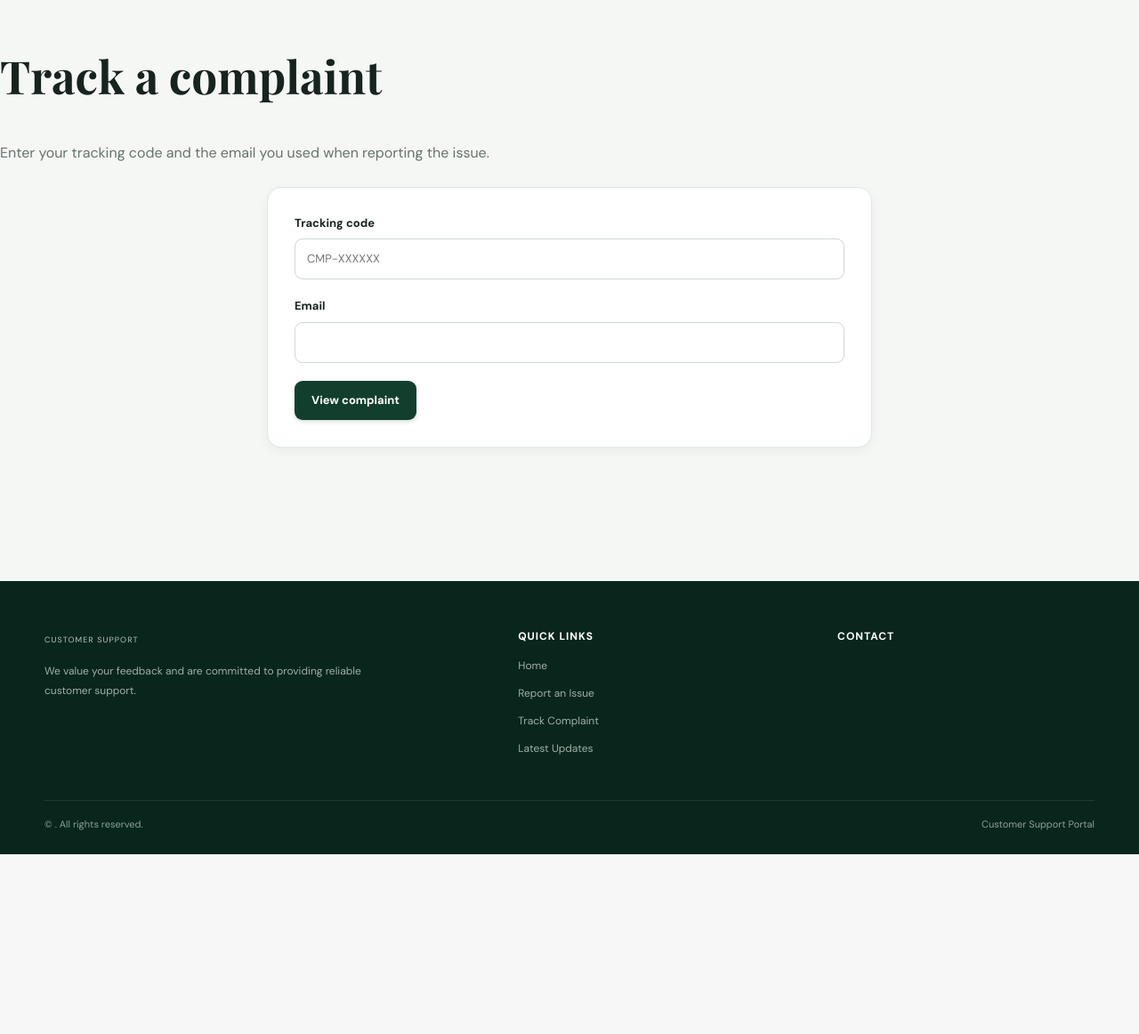
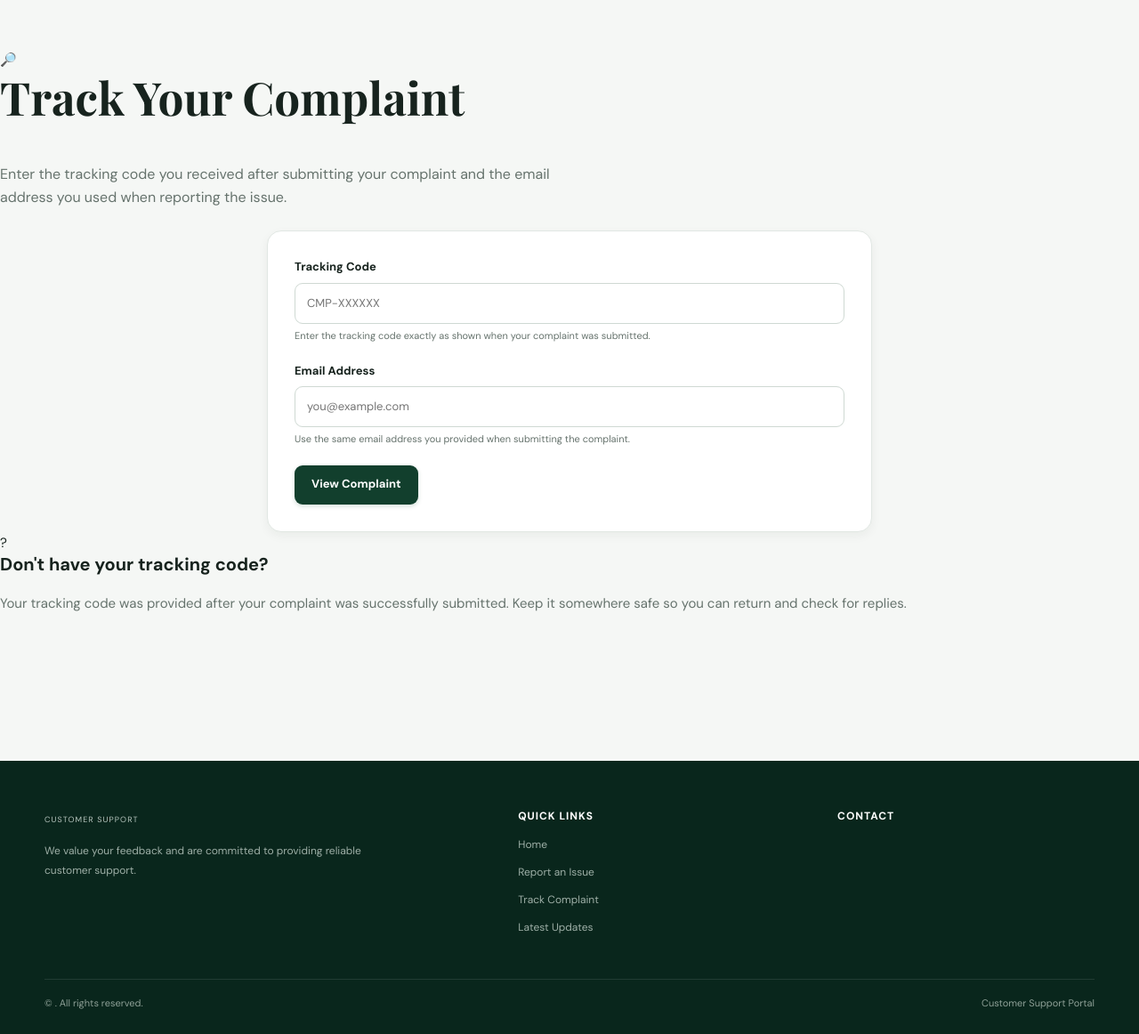
Before and after one commit to ifelodun/AVKINGVETDRUG, a Python web app: template templates/track_complaint.html in a window 1280 px wide. Shown: the part 77-1239 px from the top of the page at 89% size. Before the commit the page ends 1037 px from the top, so only its background shows below. Run offline with Jinja, Linux system fonts and the light colour scheme; the template is opened without the code that fills it, so the values that code supplies are empty.

Commit message:
Update track_complaint.html

```diff
--- a/templates/track_complaint.html
+++ b/templates/track_complaint.html
@@ -1,23 +1,204 @@
 {% extends "base.html" %}
-{% block title %}Track a complaint{% endblock %}
+
+{% block title %}
+Track a Complaint
+{% endblock %}
 
 {% block content %}
+
 <section class="form-section wrap">
-    <h1>Track a complaint</h1>
-    <p class="hero-sub">Enter your tracking code and the email you used when reporting the issue.</p>
 
-    <form class="form-card" method="POST">
-        <div class="field">
-            <label for="tracking_code">Tracking code</label>
-            <input type="text" id="tracking_code" name="tracking_code" placeholder="CMP-XXXXXX" required>
+
+<div class="tracking-page">
+
+    <!-- ==================================================
+         HEADER
+         ================================================== -->
+
+    <div class="tracking-header">
+
+        <div class="tracking-icon">
+            🔎
         </div>
 
+        <h1>
+            Track Your Complaint
+        </h1>
+
+        <p class="hero-sub">
+            Enter the tracking code you received after
+            submitting your complaint and the email address
+            you used when reporting the issue.
+        </p>
+
+    </div>
+
+
+    <!-- ==================================================
+         TRACKING FORM
+         ================================================== -->
+
+    <form
+        class="form-card tracking-form"
+        method="POST"
+        autocomplete="on"
+    >
+
+        <!-- TRACKING CODE -->
+
         <div class="field">
-            <label for="email">Email</label>
-            <input type="email" id="email" name="email" required>
+
+            <label for="tracking_code">
+                Tracking Code
+            </label>
+
+            <input
+                type="text"
+                id="tracking_code"
+                name="tracking_code"
+                placeholder="CMP-XXXXXX"
+                maxlength="50"
+                autocomplete="off"
+                autocapitalize="characters"
+                spellcheck="false"
+                required
+            >
+
+            <small class="hint">
+                Enter the tracking code exactly as shown
+                when your complaint was submitted.
+            </small>
+
         </div>
 
-        <button class="btn btn-primary" type="submit">View complaint</button>
+
+        <!-- EMAIL -->
+
+        <div class="field">
+
+            <label for="email">
+                Email Address
+            </label>
+
+            <input
+                type="email"
+                id="email"
+                name="email"
+                placeholder="you@example.com"
+                autocomplete="email"
+                required
+            >
+
+            <small class="hint">
+                Use the same email address you provided
+                when submitting the complaint.
+            </small>
+
+        </div>
+
+
+        <!-- SUBMIT -->
+
+        <div class="tracking-submit">
+
+            <button
+                class="btn btn-primary"
+                type="submit"
+                id="trackButton"
+            >
+                View Complaint
+            </button>
+
+        </div>
+
     </form>
+
+
+    <!-- ==================================================
+         HELP
+         ================================================== -->
+
+    <div class="tracking-help-card">
+
+        <div class="tracking-help-icon">
+            ?
+        </div>
+
+        <div>
+
+            <h3>
+                Don't have your tracking code?
+            </h3>
+
+            <p>
+                Your tracking code was provided after your
+                complaint was successfully submitted. Keep
+                it somewhere safe so you can return and check
+                for replies.
+            </p>
+
+        </div>
+
+    </div>
+
+</div>
+
+
 </section>
+
+<script>
+
+document.addEventListener(
+    "DOMContentLoaded",
+    function () {
+
+        const form =
+            document.querySelector(".tracking-form");
+
+        const trackingInput =
+            document.getElementById("tracking_code");
+
+        const trackButton =
+            document.getElementById("trackButton");
+
+
+        // ======================================================
+        // NORMALIZE TRACKING CODE
+        // ======================================================
+
+        trackingInput.addEventListener(
+            "input",
+            function () {
+
+                this.value =
+                    this.value
+                        .trim()
+                        .toUpperCase();
+
+            }
+        );
+
+
+        // ======================================================
+        // PREVENT DOUBLE SUBMISSION
+        // ======================================================
+
+        form.addEventListener(
+            "submit",
+            function () {
+
+                trackButton.disabled =
+                    true;
+
+                trackButton.textContent =
+                    "Checking Complaint...";
+
+            }
+        );
+
+    }
+);
+
+</script>
+
 {% endblock %}
```
